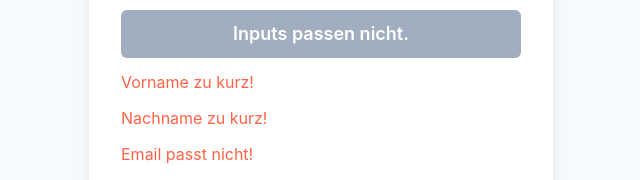
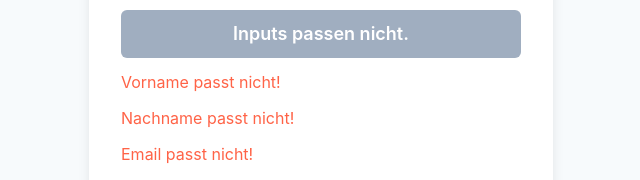
Before and after one commit to nf-projects/it-1, a Next.js app: page / in a window 1280 px wide. Shown: the part 473-653 px from the top of the page, without its empty margins (319-959 px from the left). Built offline with nearby package versions, Linux system fonts and the light colour scheme.

Commit message:
update index js

```diff
--- a/pages/index.js
+++ b/pages/index.js
@@ -20,7 +20,10 @@ import checkName from '../util/authcheck/name';
 import checkEmail from '../util/authcheck/email';
 import checkPassword from '../util/authcheck/password';
 
+
+
 export default function SignupCard() {
+
   const [showPassword, setShowPassword] = useState(false); // for "toggle password"
 
   const [firstName, setFirstName] = useState("");
@@ -158,8 +161,8 @@ export default function SignupCard() {
             </Button>
               }
 
-              {!firstNameValid ? <Text color='tomato' >Vorname zu kurz!</Text> : null}
-              {!lastNameValid ? <Text color='tomato' >Nachname zu kurz!</Text> : null}
+              {!firstNameValid ? <Text color='tomato' >Vorname passt nicht!</Text> : null}
+              {!lastNameValid ? <Text color='tomato' >Nachname passt nicht!</Text> : null}
               {!emailValid ? <Text color='tomato' >Email passt nicht!</Text> : null}
               {!passwordValid ? <Text color='tomato' >Passwort muss eine Zahl & ein Sonderzeichen enthalten, und mindestens 8 Buchstaben lang sein!</Text> : null}
             </Stack>
```
